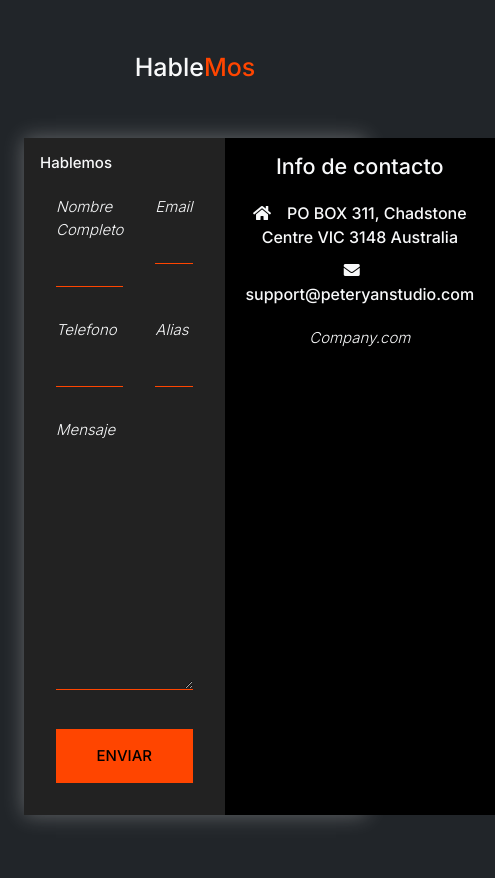
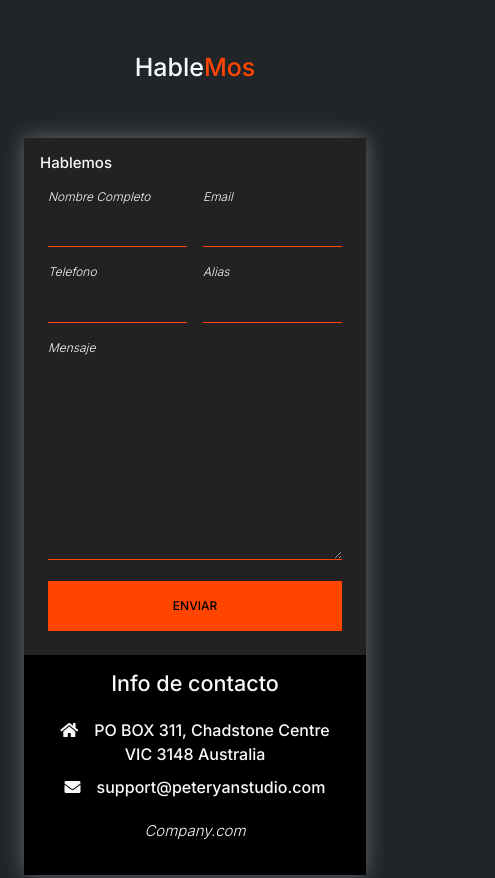
Before and after one commit to SantiagoFourcade/PeterYan, a plain HTML site: page Contacto.html in a window 390 px wide. Shown: the part 700-1578 px from the top of the page, 495 px wide, since content can reach past the window. Drawn offline with nearby package versions, Linux system fonts and the light colour scheme.

Commit message:
Responsive Contacto

```diff
--- a/estilos.css
+++ b/estilos.css
@@ -1,6 +1,5 @@
 body {
   font-family: "Roboto", sans-serif;
-  /*padding: 0 1 0.5rem;*/
 }
 footer {
   margin-top: 25%;
@@ -20,8 +19,6 @@ p {
   font-size: 25px;
   font-style: italic;
 }
-
-/*contenedores*/
 
 section {
   line-height: 1.5;
@@ -216,7 +213,9 @@ contact-form form button:focus {
   display: grid;
   grid-template-columns: repeat(2, 4fr);
   grid-gap: 50px;
+  align-items: center;
 }
+
 .containerEntrevista {
   width: 100%;
 
@@ -343,9 +342,18 @@ flex-wrap: wrap;
   }
   .contact-wrapper {
     display: grid;
-    grid-template-columns: 1fr 1fr;
+    grid-column: 2 / 1;
+  }
+  .contact-form form {
+    display: grid;
+    grid-column: 2 / 1;
   }
 
+  .contact-form form p {
+    margin: 0;
+    padding: 0.5rem;
+    font-size: 12px;
+  }
 }
 @media screen and (min-width: 524px) and (max-width: 698px) {
   .galeriaItem:nth-of-type(odd) {
@@ -397,7 +405,7 @@ flex-wrap: wrap;
   }
   .contact-wrapper {
     display: grid;
-    grid-template-columns: 2fr 1fr;
+    grid-column: 2 / 1;
   }
 }
 /*A Solo en esta media hay un instante entre el 698 y el 699 en el que las imagenes se me rompen*/
@@ -449,9 +457,8 @@ flex-wrap: wrap;
   }
   .contact-wrapper {
     display: grid;
-    grid-template-columns: 2fr 1fr;
+    grid-column: 2 / 1;
   }
-
 }
 @media screen and (min-width: 874px) and (max-width: 1048px) {
   .galeriaItem:nth-of-type(4n + 1) {
```
